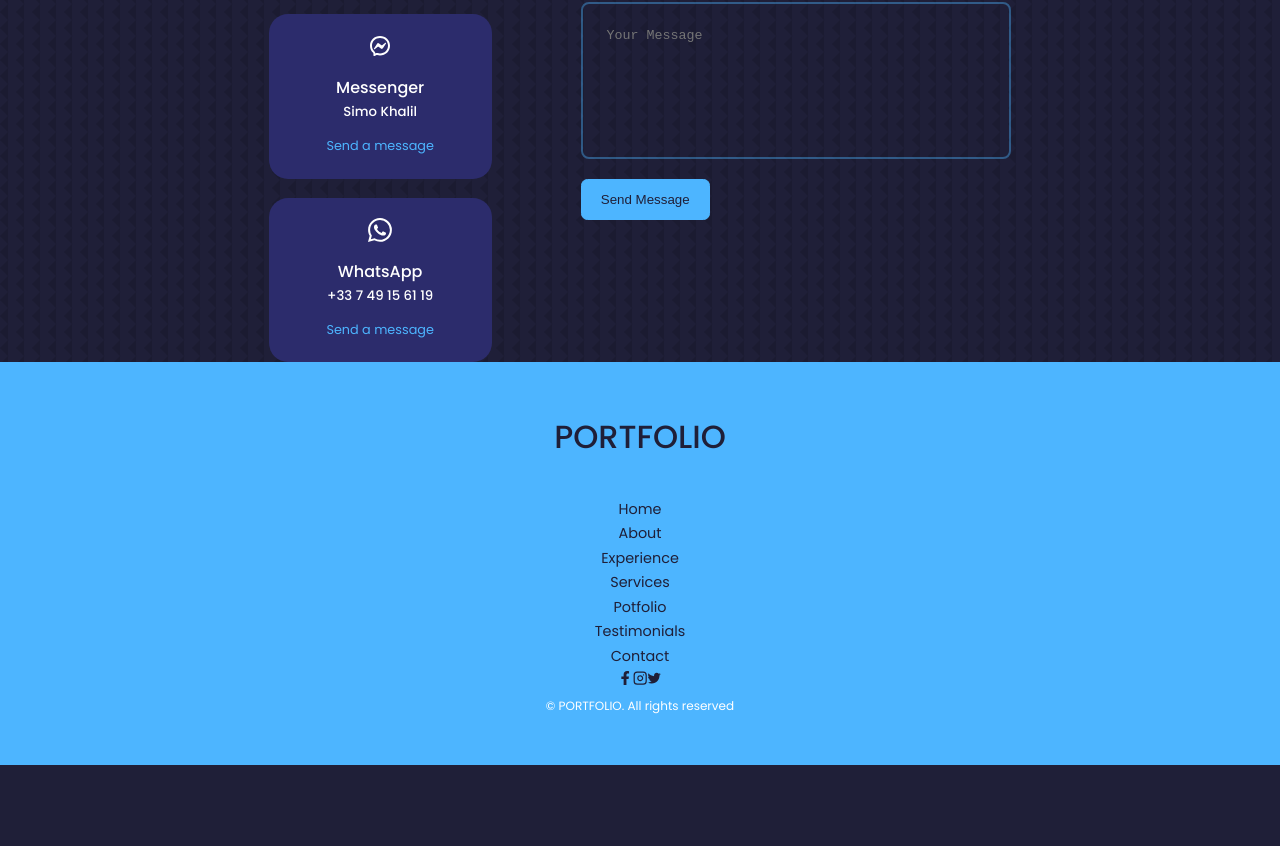
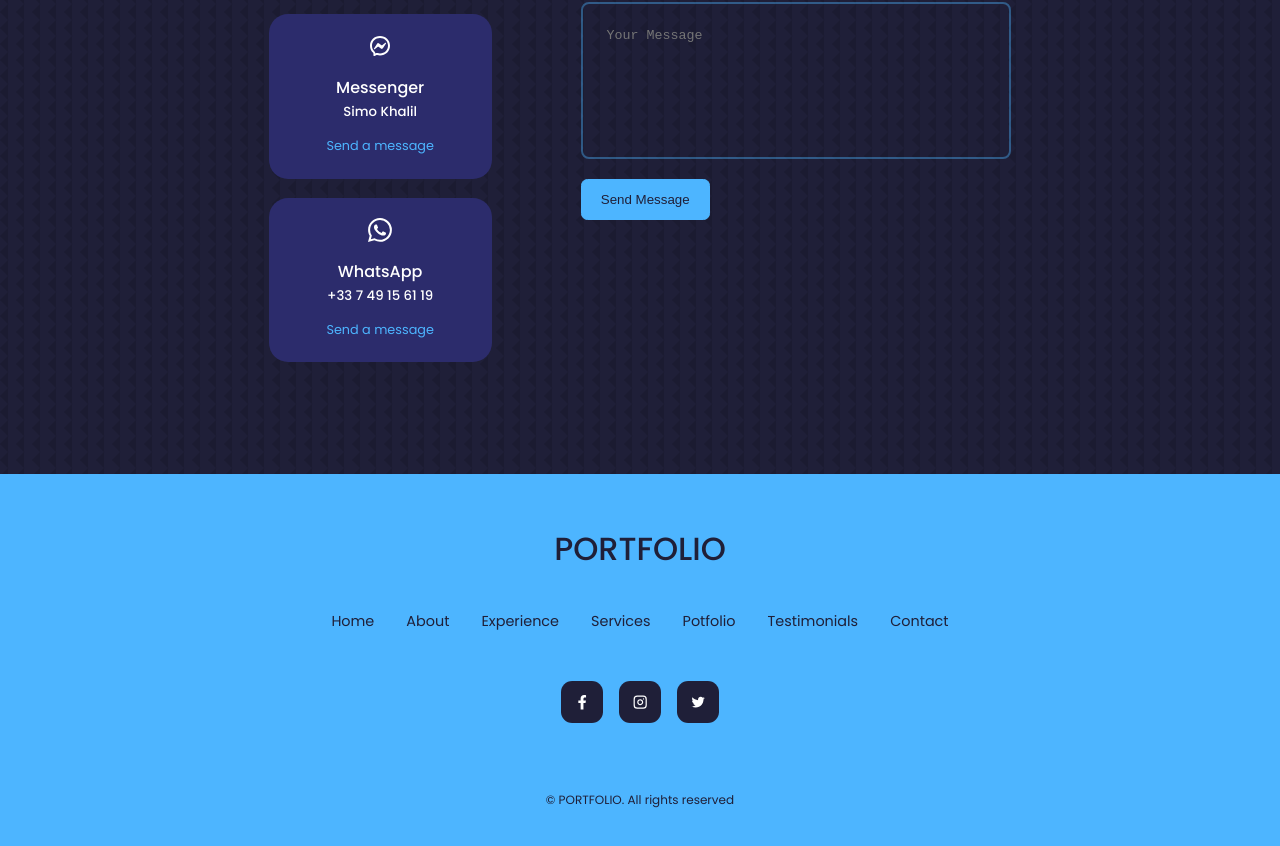
Before and after one commit to KhalilMohamed01/react-portfolio, a React (Create React App) app: page / in a window 1280 px wide. Shown: the part 4876-5722 px from the top of the page. Before the commit the page ends 5641 px from the top, so only its background shows below. Built offline with nearby package versions, Linux system fonts and the light colour scheme; a web font is replaced by a local one.

Commit message:
modified footer css

```diff
--- a/src/components/footer/footer.css
+++ b/src/components/footer/footer.css
@@ -3,7 +3,7 @@
     padding: 3rem 0;
     text-align: center;
     font-size: 0.9rem;
-
+    margin-top: 7rem;
 }
 
 footer a{
@@ -16,3 +16,50 @@
     margin-bottom: 2rem;
     display: block;
 }
+
+.permalinks{
+    display: flex;
+    flex-wrap: wrap;
+    justify-content: center;
+    gap: 2rem;
+    margin: 0 auto 3rem;
+}
+
+.footer__socials {
+    display: flex;
+    justify-content: center;
+    gap: 1rem;
+    margin-bottom: 4rem;
+}
+
+.footer__socials a {
+    background:var(--color-bg);
+    color: var(--color-white);
+    padding: 0.8rem;
+    border-radius: 0.7rem;
+    display: flex;
+    border: 1px solid transparent;
+}
+
+.footer__socials a:hover{
+    background: transparent;
+    color:var(--color-bg);
+    border-color:var(--color-bg);
+}
+
+.footer__copyright{
+    margin-bottom:4rem;
+    color: var(--color-bg);
+}
+
+/* ========== media queries (SMALL devices) ======== */
+@media screen and (max-width: 600px){
+    .permalinks{
+        flex-direction: column;
+        gap: 1.5rem;
+    }
+
+    .footer__socials{
+        margin-bottom: 2.6rem;
+    }
+}
```
